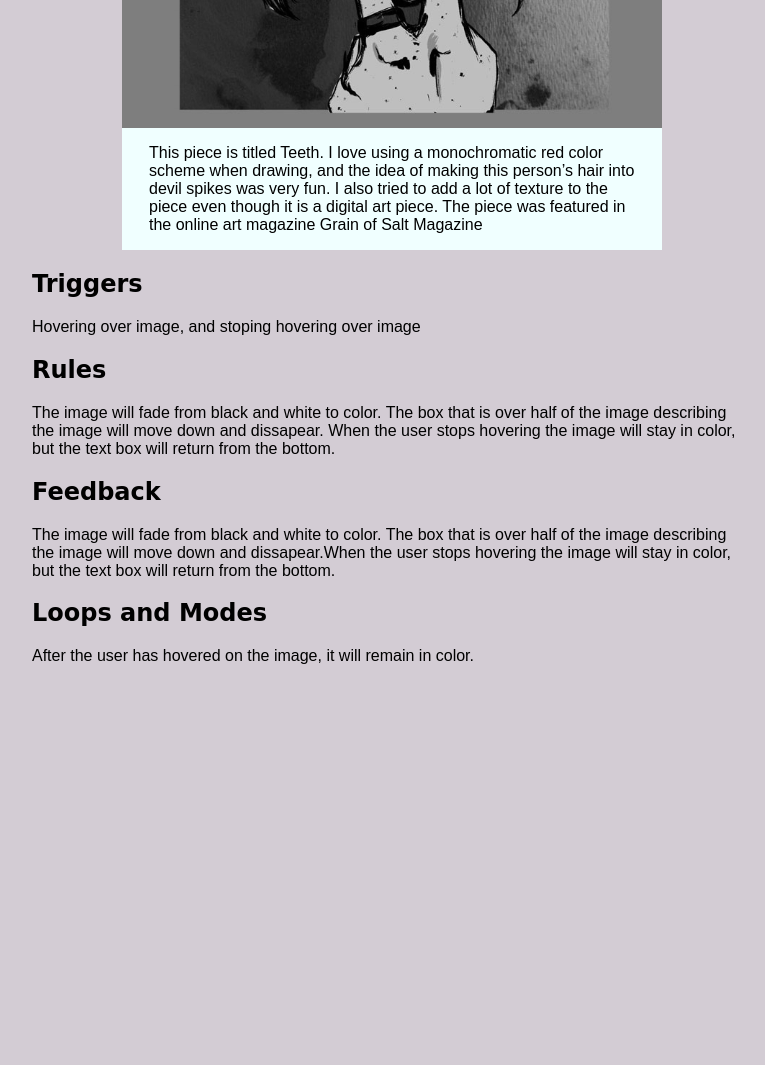
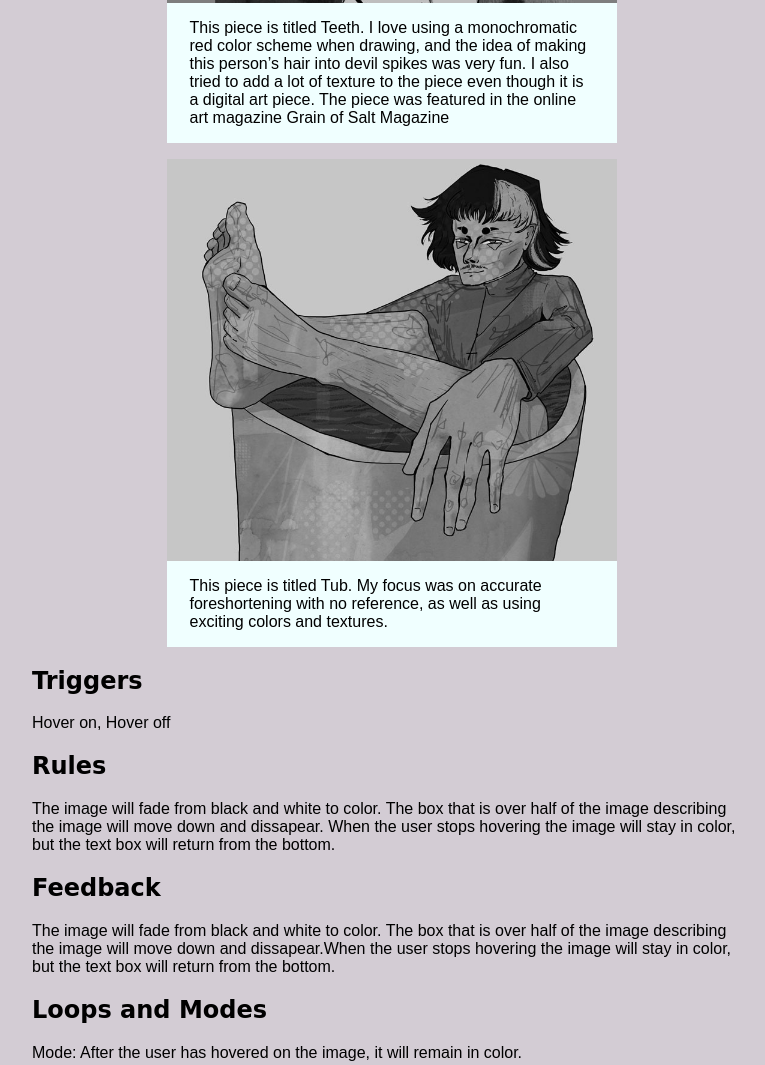
Before and after one commit to Izzy-Heal/idm241-iah33, a plain HTML site: page beta/build/index.html in a window 1280 px wide. Shown: the part 537-1602 px from the top of the page, without its empty margins (248-1013 px from the left). Before the commit the page ends 1210 px from the top, so only its background shows below. Drawn offline with Linux system fonts and the light colour scheme; a web font is replaced by a local one.

Commit message:
beta build

```diff
--- a/beta/build/index.html
+++ b/beta/build/index.html
@@ -19,14 +19,20 @@
                 <p class = "picInfo">This piece is titled Teeth. I love using a monochromatic red color scheme when drawing, and the idea of making this person’s hair into devil spikes was very fun. I also tried to add a lot of texture to the piece even though it is a digital art piece.  The piece was featured in the online art magazine Grain of Salt Magazine</div>
             </p>
             </div>
+            <div class="container2">
+                <img id = "image2" class="start" src="img2.jpg" onmouseover="divdown2()" onmouseleave="divdown2()"/>
+                <div id="txtbx2" class="init">
+                    <p class = "picInfo">This piece is titled Tub. My focus was on accurate foreshortening with no reference, as well as using exciting colors and textures. </div>
+                </p>
+                </div>
         <h2>Triggers</h2>
-        <p class = "info">Hovering over image, and stoping hovering over image</p>
+        <p class = "info">Hover on, Hover off</p>
         <h2>Rules</h2>
         <p class = "info">The image will fade from black and white to color. The box that is over half of the image describing the image will move down and dissapear. When the user stops hovering the image will stay in color, but the text box will return from the bottom.</p>
         <h2>Feedback</h2>
         <p class = "info">The image will fade from black and white to color. The box that is over half of the image describing the image will move down and dissapear.When the user stops hovering the image will stay in color, but the text box will return from the bottom.</p>
         <h2>Loops and Modes</h2>
-        <p class = "info">After the user has hovered on the image, it will remain in color.</p>
+        <p class = "info">Mode: After the user has hovered on the image, it will remain in color.</p>
     </div>
     <script src="javascript.js"></script>
 </body>
--- a/beta/build/javascript.js
+++ b/beta/build/javascript.js
@@ -16,3 +16,20 @@
             y.className = "color";
         }
         }
+        function divdown2() {
+            var x = document.getElementById("txtbx2");
+            console.log("works")
+            if (x.className === "init") {
+              x.className = "slide-out-bottom";
+            }
+            else if ( x.className === "slide-out-bottom") {
+              x.className = 'slide-up';
+            }
+            else if ( x.className === "slide-up") {
+                x.className = 'slide-out-bottom';
+              }
+            var y = document.getElementById("image2");
+            if(y.className === "start"){
+                y.className = "color";
+            }
+            }
--- a/beta/build/style.css
+++ b/beta/build/style.css
@@ -24,10 +24,21 @@ body{
 
 .container{
     position: relative;
-    width: 60%;
+    width: 50%;
+    margin: auto;
+}
+.container2{
+    position: relative;
+    width: 50%;
     margin: auto;
 }
 #txtbx{
+    background-color: azure;
+    position:absolute;
+    bottom: 0px;
+    width: 100%;
+}
+#txtbx2{
     background-color: azure;
     position:absolute;
     bottom: 0px;
```
Also changed, not shown: beta/build/img2.jpg (added).
